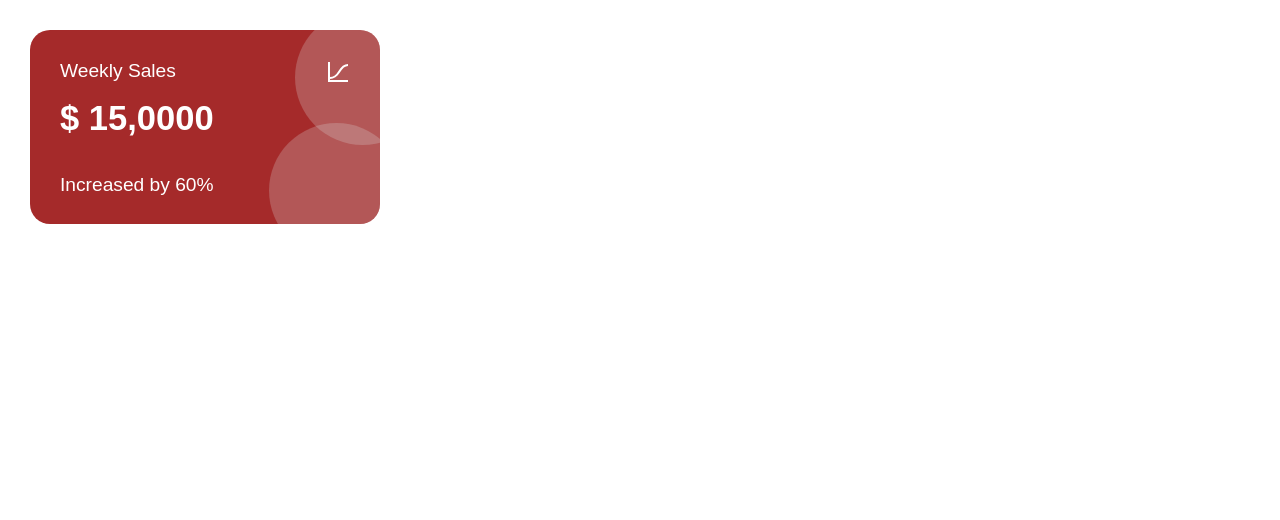
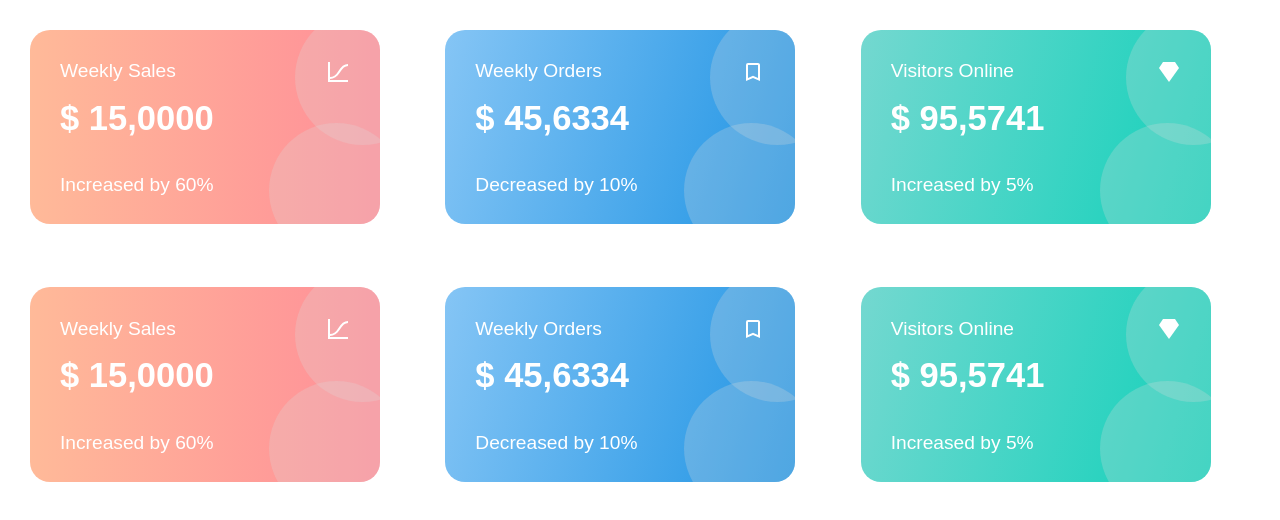
Before and after one commit to AndreiBelich/classWork03_03_21, a plain HTML site: page index.html in a window 1280 px wide. Drawn offline with Linux system fonts and the light colour scheme.

Commit message:
finish 1 task

```diff
--- a/assets/css/styles.css
+++ b/assets/css/styles.css
@@ -8,8 +8,9 @@ body{
   font-size: 1.2em;
 }
 
+
 .card-wrapper{
-  background-color: brown;
+  display: inline-block;
   width: 350px;
   padding: 30px;
   margin: 30px;
@@ -17,6 +18,25 @@ body{
   overflow: hidden;
   border-radius: 20px;
 }
+
+.card-wrapper:nth-child(3n+1)
+{
+  background: rgb(255,186,153);
+  background: linear-gradient(90deg, rgba(255,186,153,1) 0%, rgba(255,142,152,1) 100%, rgba(0,212,255,1) 100%);
+}
+
+.card-wrapper:nth-child(3n+2)
+{
+  background: rgb(133,197,245);
+  background: linear-gradient(106deg, rgba(133,197,245,1) 0%, rgba(31,148,228,1) 100%, rgba(255,142,152,1) 100%);
+}
+
+.card-wrapper:nth-child(3n+3)
+{
+  background: rgb(116,216,208);
+  background: linear-gradient(106deg, rgba(116,216,208,1) 0%, rgba(17,209,186,1) 100%, rgba(255,142,152,1) 100%);
+}
+
 
 .card-wrapper::before{
   content: "";
--- a/index.html
+++ b/index.html
@@ -9,13 +9,90 @@
     <title>Position Practice</title>
   </head>
   <body>
+    <article class="cards-container">
       <div class="card-wrapper">
         <div class="top-content">
           <span class="content-title">Weekly sales</span>
-        <span class="content-image"><img src="./assets/images/chart-bell-curve-cumulative.svg" alt="chart-icon"></span>
+          <span class="content-image"
+            ><img
+              src="./assets/images/chart-bell-curve-cumulative.svg"
+              alt="chart-icon"
+          /></span>
         </div>
         <div class="price">$ 15,0000</div>
         <div class="discount">Increased by 60%</div>
       </div>
+
+      <!---->
+      <div class="card-wrapper">
+        <div class="top-content">
+          <span class="content-title">Weekly orders</span>
+          <span class="content-image"
+            ><img
+              src="./assets/images/bookmark-outline.svg"
+              alt="chart-icon"
+          /></span>
+        </div>
+        <div class="price">$ 45,6334</div>
+        <div class="discount">Decreased by 10%</div>
+      </div>
+
+      <!---->
+      <div class="card-wrapper">
+        <div class="top-content">
+          <span class="content-title">Visitors online</span>
+          <span class="content-image"
+            ><img
+              src="./assets/images/diamond.svg"
+              alt="chart-icon"
+          /></span>
+        </div>
+        <div class="price">$ 95,5741</div>
+        <div class="discount">Increased by 5%</div>
+      </div>
+
+      <!--Test other cards-->
+
+      <div class="card-wrapper">
+        <div class="top-content">
+          <span class="content-title">Weekly sales</span>
+          <span class="content-image"
+            ><img
+              src="./assets/images/chart-bell-curve-cumulative.svg"
+              alt="chart-icon"
+          /></span>
+        </div>
+        <div class="price">$ 15,0000</div>
+        <div class="discount">Increased by 60%</div>
+      </div>
+
+      <!---->
+      <div class="card-wrapper">
+        <div class="top-content">
+          <span class="content-title">Weekly orders</span>
+          <span class="content-image"
+            ><img
+              src="./assets/images/bookmark-outline.svg"
+              alt="chart-icon"
+          /></span>
+        </div>
+        <div class="price">$ 45,6334</div>
+        <div class="discount">Decreased by 10%</div>
+      </div>
+
+      <!---->
+      <div class="card-wrapper">
+        <div class="top-content">
+          <span class="content-title">Visitors online</span>
+          <span class="content-image"
+            ><img
+              src="./assets/images/diamond.svg"
+              alt="chart-icon"
+          /></span>
+        </div>
+        <div class="price">$ 95,5741</div>
+        <div class="discount">Increased by 5%</div>
+      </div>
+    </article>
   </body>
 </html>
```
Also changed, not shown: assets/images/bookmark-outline.svg (added), assets/images/bookmark.svg (deleted). Lines whose indentation alone changed are shown as unchanged.
